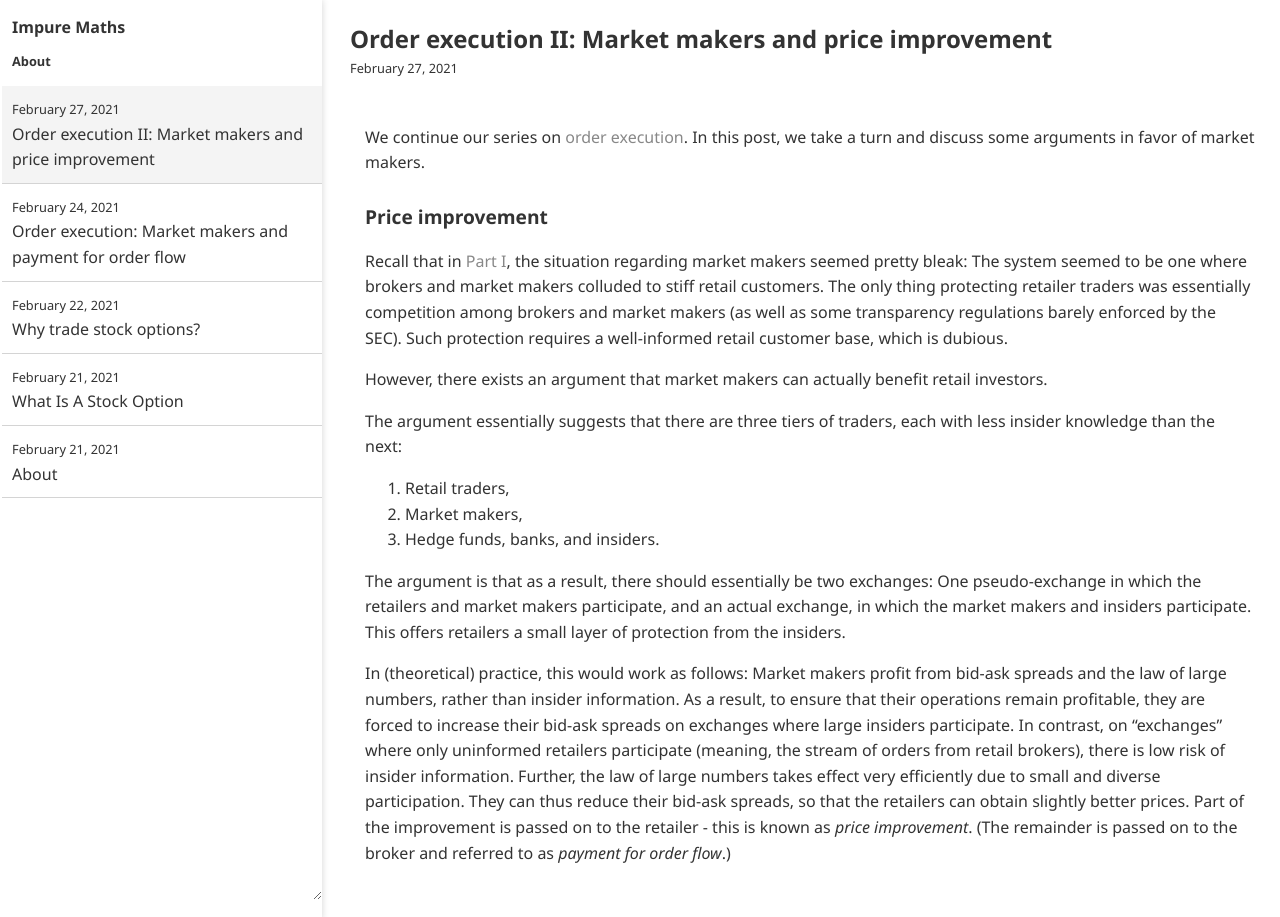
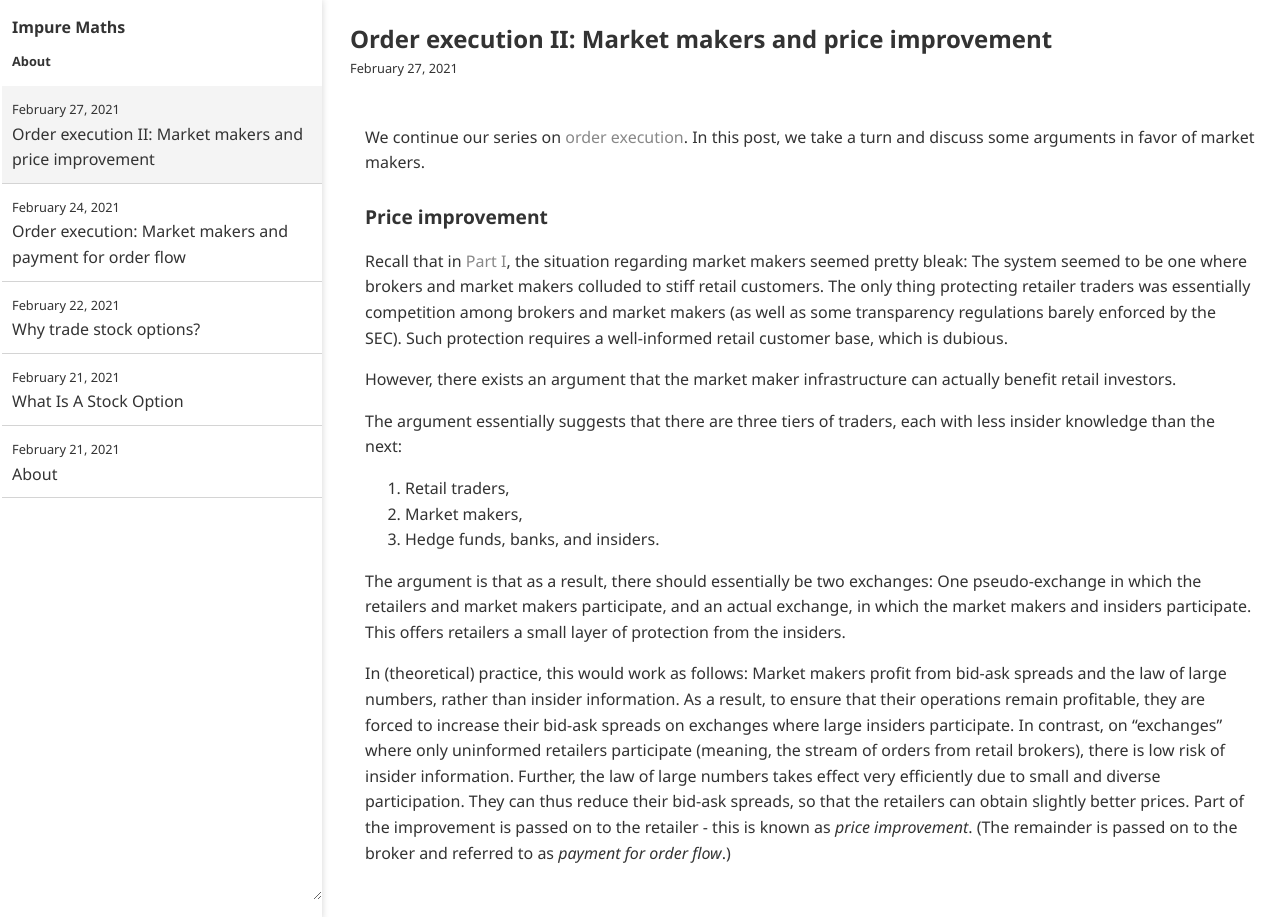
Before and after one commit to impuremaths/impuremaths.github.io, a Jekyll site: the page built from _posts/2021-02-27-order-execution-ii.md, in a window 1280 px wide. Built offline with Jekyll 4.4.1, drawn with Linux system fonts in a browser that asks for light colours.

Commit message:
Update 2021-02-27-order-execution-ii.md

```diff
--- a/_posts/2021-02-27-order-execution-ii.md
+++ b/_posts/2021-02-27-order-execution-ii.md
@@ -8,7 +8,7 @@ We continue our series on [order execution]({{ "" | relative_url }}{% post_url 2
 
 Recall that in [Part I]({{ "" | relative_url }}{% post_url 2021-02-24-order-execution %}), the situation regarding market makers seemed pretty bleak: The system seemed to be one where brokers and market makers colluded to stiff retail customers. The only thing protecting retailer traders was essentially competition among brokers and market makers (as well as some transparency regulations barely enforced by the SEC). Such protection requires a well-informed retail customer base, which is dubious.
 
-However, there exists an argument that market makers can actually benefit retail investors.
+However, there exists an argument that the market maker infrastructure can actually benefit retail investors.
 
 The argument essentially suggests that there are three tiers of traders, each with less insider knowledge than the next:
 
```
